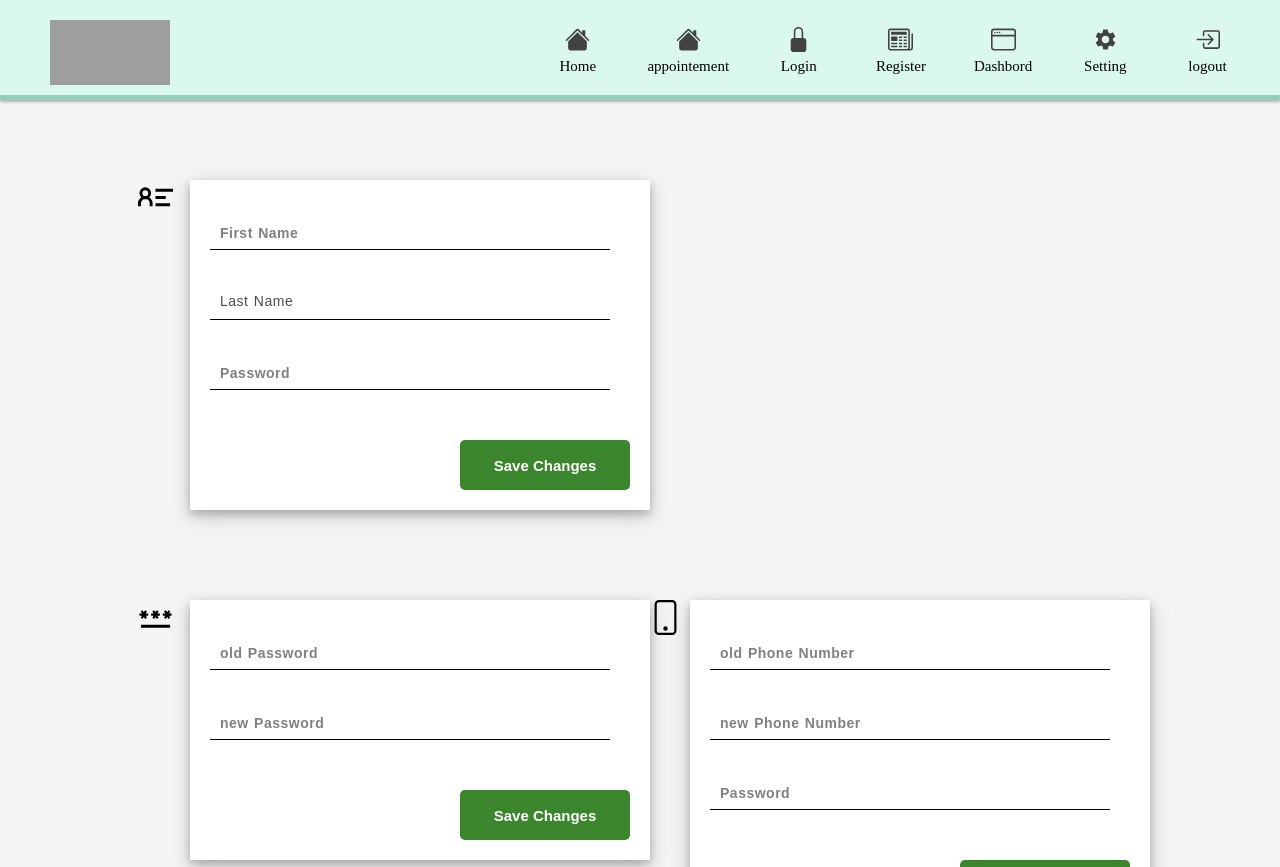
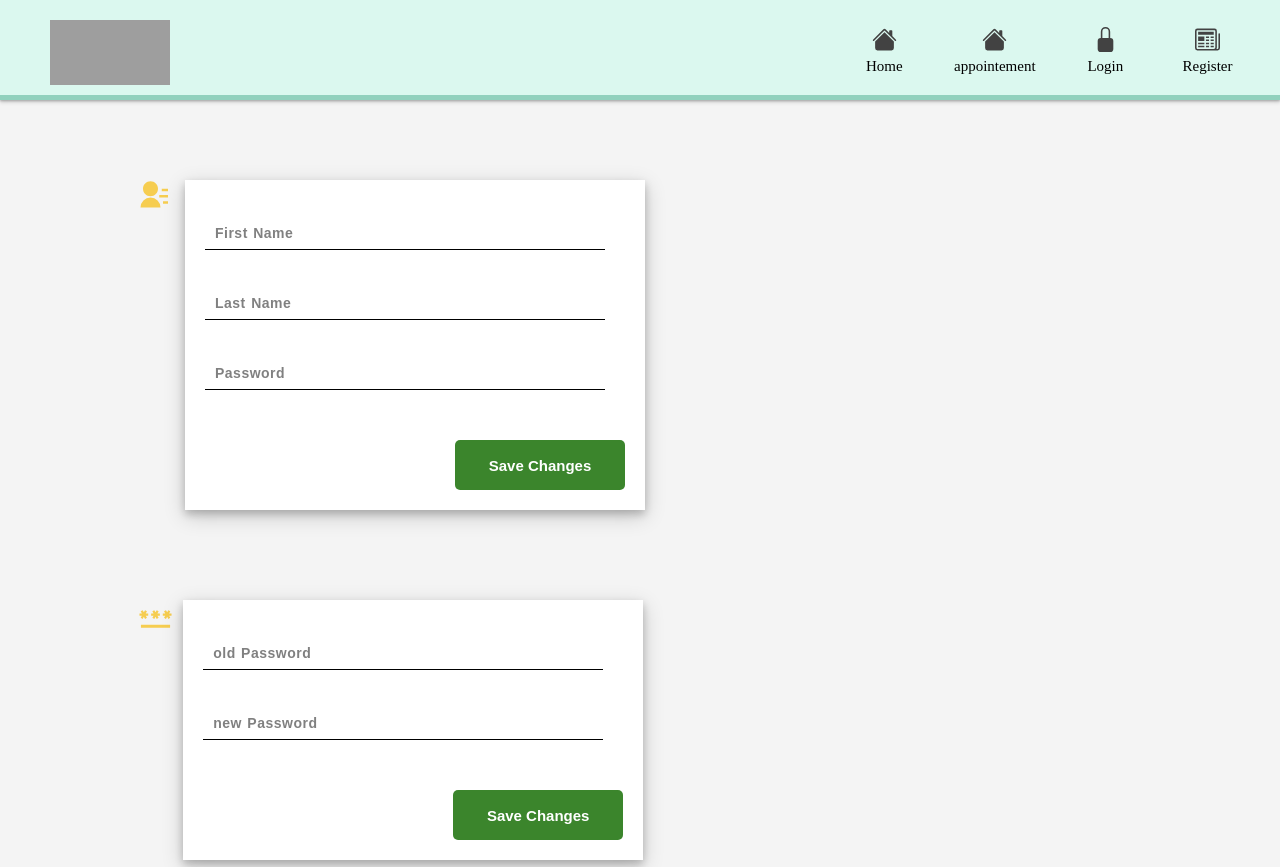
Before and after one commit to TEAM-404-C4/MERAKI_Academy_Project_5, a React (Create React App) app in the folder frontend/: page /setting in a window 1280 px wide. Shown: the top 867 px of the page. Built offline with nearby package versions, Linux system fonts and the light colour scheme; grey boxes are pictures that could not be loaded.

Commit message:
chnag patient info

```diff
--- a/frontend/src/Components/Settings/Setting.css
+++ b/frontend/src/Components/Settings/Setting.css
@@ -1,13 +1,15 @@
 .mainChangeDiv {
   display: flex;
+  justify-content: center;
   flex-direction: column;
+  gap: 0px;
 }
 
 .changeDiv {
   display: flex;
-  flex-direction: row;
+  flex-direction: column;
   align-items: flex-start;
-  gap: 170px;
+  gap: 80px;
   margin-top: 70px;
   padding: 10px;
   margin-left: 10%;
@@ -15,7 +17,7 @@
 .changePasswordDiv {
   display: flex;
   flex-direction: row;
-  gap: 5%;
+  gap: 3%;
   width: 30%;
   border-radius: 10px;
 }
@@ -39,6 +41,7 @@
   border: none;
   font-size: 35px;
   padding: 50xp;
+  color: #f6cd50;
 }
 .showPasswordbtn:hover {
   cursor: pointer;
@@ -120,6 +123,7 @@
   border: none;
   font-size: 35px;
   padding: 50xp;
+  color: #f6cd50;
 }
 
 .showPhonebtn:hover {
@@ -199,8 +203,9 @@
   background: none;
   outline: none;
   border: none;
-  font-size: 35px;
+  font-size: 30px;
   padding: 50xp;
+  color: #f6cd50;
 }
 
 .showInfobtn:hover {
@@ -236,7 +241,7 @@
   border-bottom: 1px solid black;
   outline: none;
 }
-.newPhone::placeholder {
+.newInfo::placeholder {
   position: absolute;
   top: 25px;
   color: GREY;
--- a/frontend/src/Components/Settings/Setting.js
+++ b/frontend/src/Components/Settings/Setting.js
@@ -7,13 +7,14 @@ import { BsPhone } from "react-icons/bs";
 import { useNavigate } from "react-router-dom";
 import "./Setting.css";
 import { logoutRedux } from "../Reducer/login/index";
-import { GrContactInfo } from "react-icons/gr";
+import { RiContactsFill } from "react-icons/ri";
 
 const Setting = () => {
   const [oldPassword, setOldPassword] = useState("");
   const [newPassword, setNewPassword] = useState("");
-  const [showchangePassowrd, setShowchangePassowrd] = useState(false);
-  const [showChangePhone, setShowChangePhone] = useState(false);
+  const [showchangePassowrd, setShowchangePassowrd] = useState(true);
+  const [showChangePhone, setShowChangePhone] = useState(true);
+  const [showChangeInfo, setShowChangeInfo] = useState(true);
   const [oldPhone, setOldPhone] = useState("");
   const [newPhone, setNewPhone] = useState("");
   const [password, setPassword] = useState("");
@@ -133,7 +134,45 @@ const Setting = () => {
   };
 
   // ======================================================= Change userinfo Function
-  const changeInfo = () => {};
+  const changeInfo = async (e) => {
+    e.preventDefault();
+    try {
+      const result = await axios.put(
+        "http://localhost:5000/patients/update",
+        {
+          firstName,
+          lastName,
+          password,
+        },
+        {
+          headers: {
+            Authorization: `Bearer ${state.token}`,
+          },
+        }
+      );
+      if (result.data.success) {
+        console.log(result);
+        const myTimeout = setTimeout(logout, 2000);
+        Swal.fire({
+          position: "center",
+          icon: "success",
+          title: result.data.message,
+          showConfirmButton: false,
+          timer: 2000,
+        });
+      } else throw Error;
+    } catch (error) {
+      if (error.response && error.response.data) {
+        Swal.fire({
+          position: "center",
+          icon: "warning",
+          title: error.response.data.message,
+          showConfirmButton: false,
+          timer: 2000,
+        });
+      }
+    }
+  };
 
   return (
     <>
@@ -144,33 +183,33 @@ const Setting = () => {
               <button
                 className="showInfobtn"
                 onClick={() => {
-                  if (showChangePhone) {
-                    setShowChangePhone(false);
+                  if (showChangeInfo) {
+                    setShowChangeInfo(false);
                   } else {
-                    setShowChangePhone(true);
+                    setShowChangeInfo(true);
                   }
                 }}
               >
-                <GrContactInfo />
+                <RiContactsFill />
               </button>
             </div>
-            {true ? (
+            {showChangeInfo ? (
               <div className="changeInfoForm">
-                <form onSubmit={changePhone} className="cInfoFrom">
+                <form onSubmit={changeInfo} className="cInfoFrom">
                   <input
-                    type="number"
+                    type="text"
                     className="oldInfo"
                     placeholder="First Name"
                     onChange={(e) => {
-                      setOldPhone(e.target.value);
+                      setFirstName(e.target.value);
                     }}
                   />
                   <input
-                    type="number"
+                    type="text"
                     className="newInfo"
                     placeholder="Last Name"
                     onChange={(e) => {
-                      setNewPhone(e.target.value);
+                      setlastName(e.target.value);
                     }}
                   />
                   <input
@@ -211,7 +250,7 @@ const Setting = () => {
                 <MdOutlinePassword />
               </button>
             </div>
-            {true ? (
+            {showchangePassowrd ? (
               <div className="changePasswordForm">
                 <form onSubmit={changePassword} className="cPasswordFrom">
                   <input
@@ -256,7 +295,7 @@ const Setting = () => {
                   <BsPhone />
                 </button>
               </div>
-              {true ? (
+              {showChangePhone ? (
                 <div className="changePhoneForm">
                   <form onSubmit={changePhone} className="cPhoneFrom">
                     <input
--- a/frontend/src/Components/navigation/navigation.css
+++ b/frontend/src/Components/navigation/navigation.css
@@ -36,7 +36,6 @@ a:hover {
   background-position-y: -15px;
   background-position-x: 0px;
   background-repeat: no-repeat;
-  background-color: red;
 }
 .logo:hover {
   cursor: pointer;
--- a/frontend/src/Components/navigation/navigation.js
+++ b/frontend/src/Components/navigation/navigation.js
@@ -1,5 +1,4 @@
 import { Link } from "react-router-dom";
-import { useDispatch, useSelector } from "react-redux";
 import {
   BsHouseFill,
   BsLockFill,
@@ -8,15 +7,19 @@ import {
   BsWindow,
 } from "react-icons/bs";
 import { MdSettings } from "react-icons/md";
+import { logoutRedux } from "../Reducer/login/index";
+import "./navigation.css";
+import { useDispatch, useSelector } from "react-redux";
 
-import { logoutRedux } from "../Reducer/login/index";
-
-import "./navigation.css";
 const Navigation = () => {
   const dispatch = useDispatch();
   const state = useSelector((state) => {
-    return state.loginReducer.isLoggedIn;
+    return {
+      token: state.loginReducer.token,
+      isLoggedIn: state.loginReducer.isLoggedIn,
+    };
   });
+  console.log(state.isLoggedIn);
 
   return (
     <>
@@ -35,7 +38,7 @@ const Navigation = () => {
           <p className="nav_label">appointement</p>
         </div>
 
-        {!state ? (
+        {!state.isLoggedIn ? (
           <div>
             <Link to="/login">
               <BsLockFill />
@@ -45,7 +48,7 @@ const Navigation = () => {
         ) : (
           <></>
         )}
-        {!state ? (
+        {!state.isLoggedIn ? (
           <div>
             <Link to="/Register">
               <BsNewspaper />
@@ -56,19 +59,28 @@ const Navigation = () => {
           <></>
         )}
 
+        {state.isLoggedIn ? (
           <div>
             <Link to="/dashBoard">
               <BsWindow />
             </Link>
             <p className="nav_label">Dashbord</p>
           </div>
+        ) : (
+          <></>
+        )}
 
+        {state.isLoggedIn ? (
           <div>
             <Link to="/setting">
               <MdSettings />
             </Link>
             <p className="nav_label">Setting</p>
           </div>
+        ) : (
+          <></>
+        )}
+        {state.isLoggedIn ? (
           <div
             onClick={() => {
               dispatch(logoutRedux());
@@ -79,6 +91,9 @@ const Navigation = () => {
             </Link>
             <p className="nav_label">logout</p>
           </div>
+        ) : (
+          <></>
+        )}
       </div>
     </>
   );
```
Also changed, not shown: 2 other files (tests, documents, lock files or other folders). Lines whose indentation alone changed are shown as unchanged.
